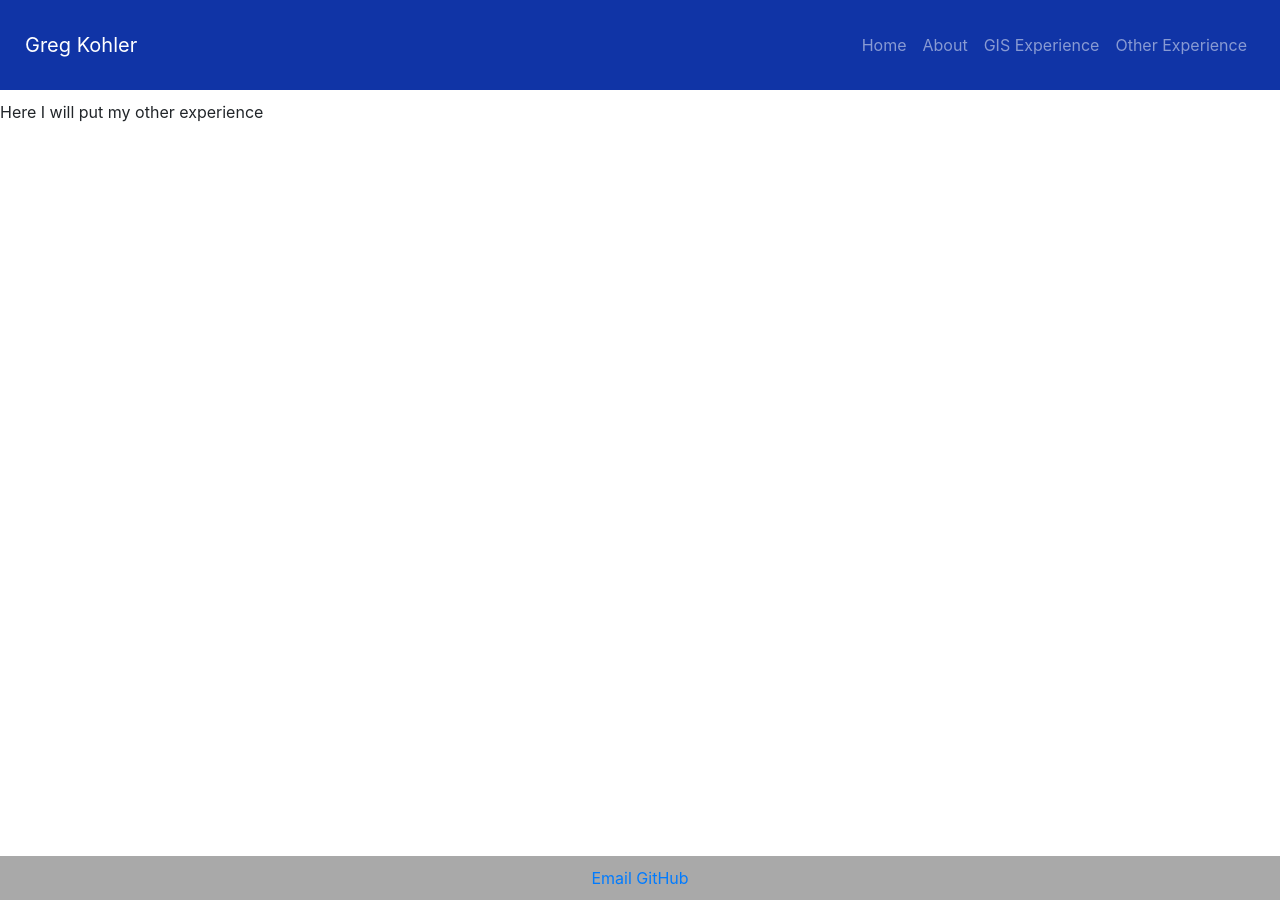
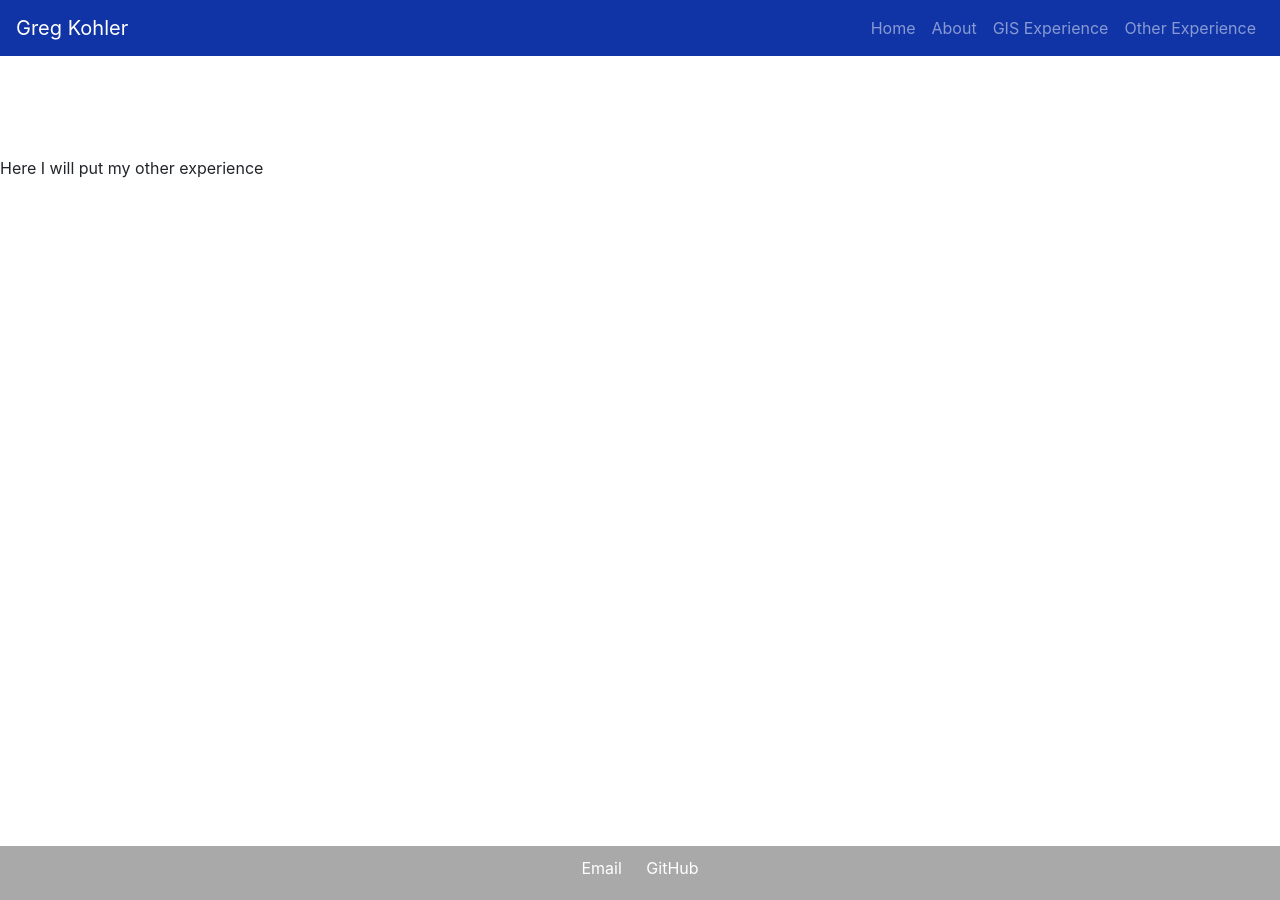
Before and after one commit to greg-kohler/myportfolio, a Jekyll site: the page built from experience.html, in a window 1280 px wide. Built offline with Jekyll 4.4.1, drawn with Linux system fonts in a browser that asks for light colours.

Commit message:
Update master.html

```diff
--- a/_layouts/master.html
+++ b/_layouts/master.html
@@ -22,19 +22,20 @@
         body {
             margin: 0;
             font-family: Arial, sans-serif;
+            display: flex;
+            flex-direction: column;
+            min-height: 100vh; /* Set a minimum height to fill the viewport */
         }
         footer {
             background-color: #a9a9a9;
             color: #fff;
             padding: 10px;
             text-align: center;
-            position: fixed;
-            width: 100%;
-            bottom: 0;
+            margin-top: auto; /* Push the footer to the bottom */
         }
         .footer-content {
             display: inline-block;
-            justify-content: space between;
+            justify-content: space-between;
             max-width: 100%;
             margin: 0 auto;
             flex-wrap: wrap;
@@ -65,11 +66,12 @@
             transition: padding 1s;
             position: fixed;
             top: 0;
+            width: 100%;
+            z-index: 9999;
         }
         .main-content {
             margin-top: 100px; /* Set an initial margin */
         }
-
     </style>
     <!-- Bootstrap CSS -->
     <link href="https://stackpath.bootstrapcdn.com/bootstrap/4.5.2/css/bootstrap.min.css" rel="stylesheet">
@@ -77,12 +79,12 @@
 
 <body>
     <!-- Navigation Bar -->
-    <nav id="navbar" class="navbar navbar-dark navbar-expand-lg fixed-left" style="background-color: #1034a6; position: fixed; top: 0; width: 100%; padding: 25px; z-index:9999;">
+    <nav id="navbar" class="navbar navbar-dark navbar-expand-lg" style="background-color: #1034a6;">
         <a id="logo" class="navbar-brand" href="#">Greg Kohler</a>
         <button class="navbar-toggler" type="button" data-toggle="collapse" data-target="#navbarNav" aria-controls="navbarNav" aria-expanded="false" aria-label="Toggle navigation" id="navMenu">
             <span class="navbar-toggler-icon"></span>
         </button>
-        <div class="collapse navbar-collapse justify-content-center" id "navbarNav">
+        <div class="collapse navbar-collapse justify-content-center" id="navbarNav">
             <ul class="navbar-nav ml-auto">
                 <li class="nav-item">
                     <a class="nav-link" href="index.html">Home</a>
@@ -98,28 +100,26 @@
                 </li>
             </ul>
         </div>
-
     </nav>
 
     <!-- Main Content -->
     <main class="main-content">
         {{content}}
     </main>
+
     <footer>
         <div class="footer-content">
-            <div class "contact-info">
+            <div class="contact-info">
                 <a href="mailto:gregakohler@gmail.com">Email</a>
                 <a href="https://github.com/greg-kohler">GitHub</a>
             </div>
         </div>
     </footer>
 
-
     <!-- Bootstrap JavaScript -->
     <script src="https://code.jquery.com/jquery-3.5.1.slim.min.js"></script>
     <script src="https://cdn.jsdelivr.net/npm/@popperjs/core@2.9.3/dist/umd/popper.min.js"></script>
     <script src="https://stackpath.bootstrapcdn.com/bootstrap/4.5.2/js/bootstrap.min.js"></script>
-
 </body>
 
 </html>
```
Lines whose indentation alone changed are shown as unchanged.
